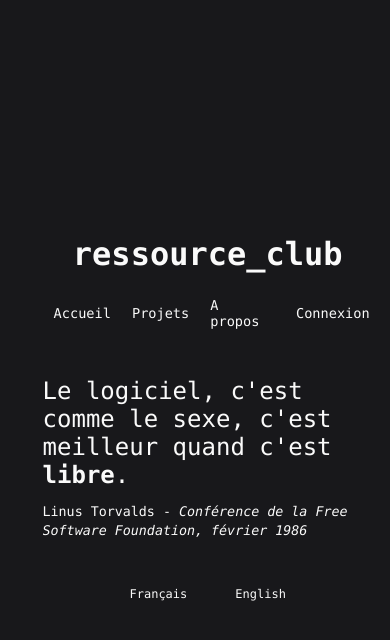
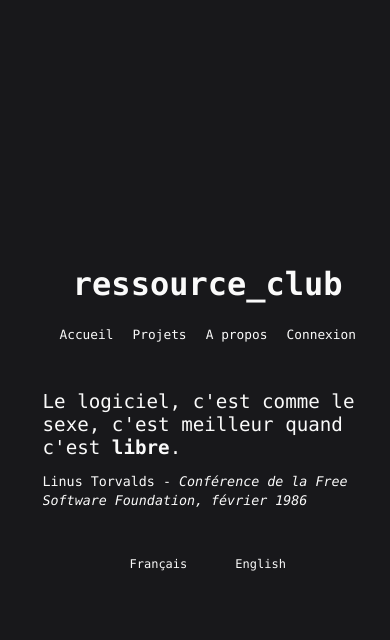
Before and after one commit to ressource-club/resrc.club, a PHP site: page / in a window 390 px wide; the page is wider, and only the part inside the window is pictured. Shown: the top 640 px of that part. Run offline with PHP 8.4, Linux system fonts and the light colour scheme.

Commit message:
Update mobile.css

```diff
--- a/style/mobile.css
+++ b/style/mobile.css
@@ -11,7 +11,7 @@
         padding-top: 1.5rem;
         padding-bottom: 3rem;
         padding-left: 0!important;
-        font-size: 0.85rem!important;
+        font-size: 0.8rem!important;
     }
     header #menu a { padding: 0 0.85rem!important; }
 }
@@ -20,6 +20,9 @@
 }
 @media (max-width: 768px)
 {
+    header #menu { font-size: 0.8rem!important; }
+    header #menu a { padding: 0 0.6rem!important; }
+    #contenu .citation p { font-size: larger; }
 }
 @media (min-width: 768px)
 {
```
